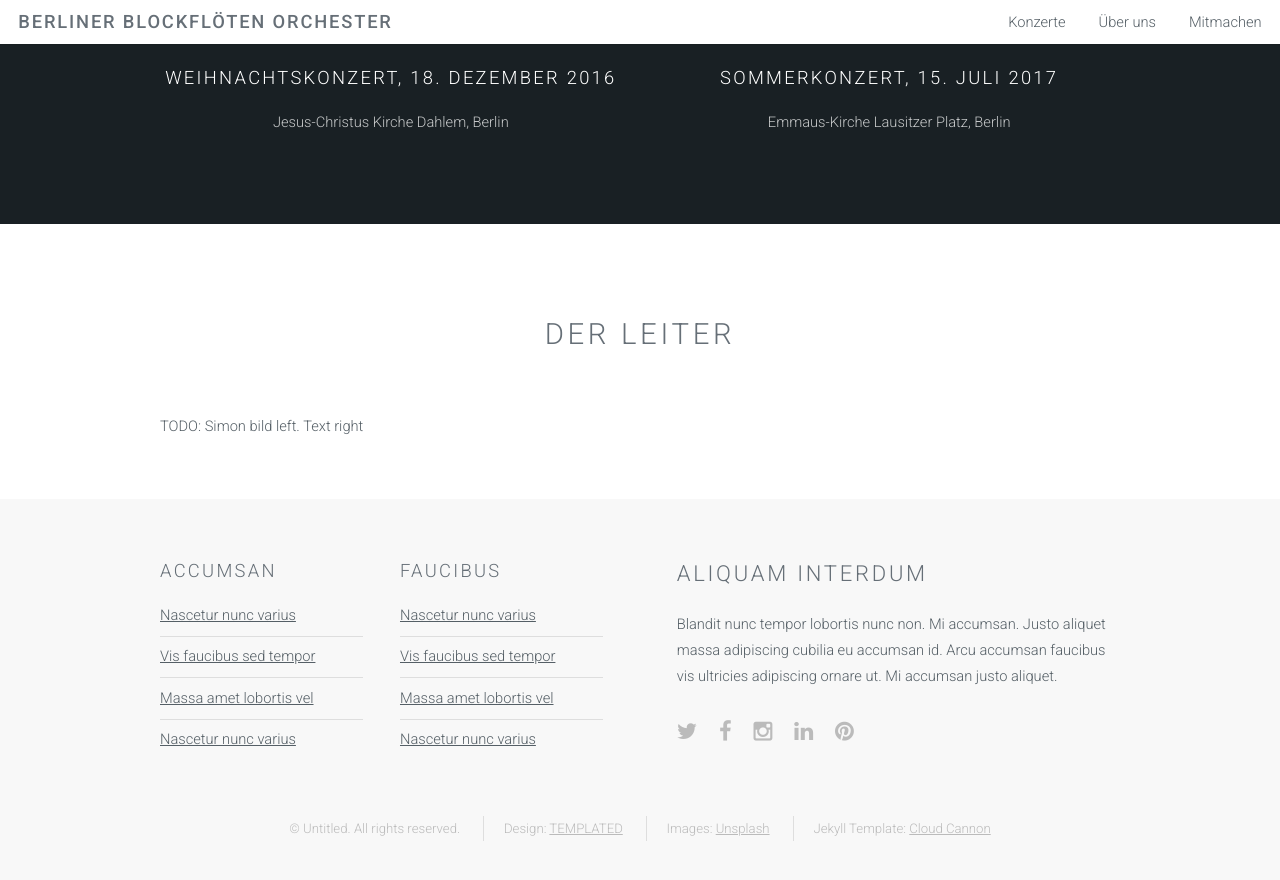
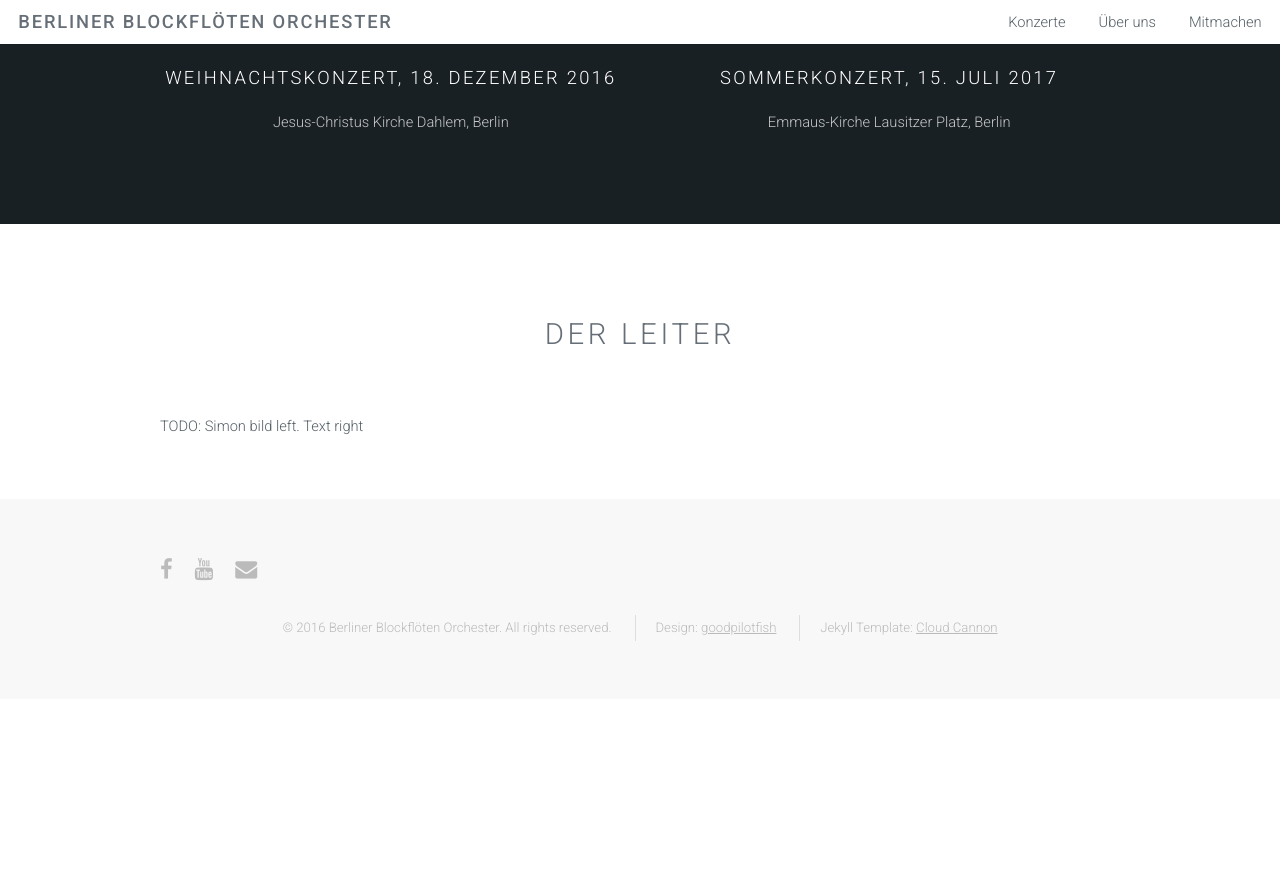
Before and after one commit to old-jekyll-templates/Ion-Jekyll-Theme, a Jekyll site: the page built from index.html, in a window 1280 px wide and 900 px high, scrolled down 1145 px. Shown: the top 880 px of the window. Built offline with Jekyll 4.4.1, drawn with Linux system fonts in a browser that asks for light colours; after the commit the page ends 1844 px from its top, so only the background shows below that.

Commit message:
reduce foot. Still: center bug

```diff
--- a/_includes/footer.html
+++ b/_includes/footer.html
@@ -1,45 +1,16 @@
 <!-- Footer -->
 <footer id="footer">
     <div class="container">
-        <div class="row double">
-            <div class="6u">
-                <div class="row collapse-at-2">
-                    <div class="6u">
-                        <h3>Accumsan</h3>
-                        <ul class="alt">
-                            <li><a href="#">Nascetur nunc varius</a></li>
-                            <li><a href="#">Vis faucibus sed tempor</a></li>
-                            <li><a href="#">Massa amet lobortis vel</a></li>
-                            <li><a href="#">Nascetur nunc varius</a></li>
-                        </ul>
-                    </div>
-                    <div class="6u">
-                        <h3>Faucibus</h3>
-                        <ul class="alt">
-                            <li><a href="#">Nascetur nunc varius</a></li>
-                            <li><a href="#">Vis faucibus sed tempor</a></li>
-                            <li><a href="#">Massa amet lobortis vel</a></li>
-                            <li><a href="#">Nascetur nunc varius</a></li>
-                        </ul>
-                    </div>
-                </div>
-            </div>
-            <div class="6u">
-                <h2>Aliquam Interdum</h2>
-                <p>Blandit nunc tempor lobortis nunc non. Mi accumsan. Justo aliquet massa adipiscing cubilia eu accumsan id. Arcu accumsan faucibus vis ultricies adipiscing ornare ut. Mi accumsan justo aliquet.</p>
+      <div class="6u">
                 <ul class="icons">
-                    <li><a href="#" class="icon fa-twitter"><span class="label">Twitter</span></a></li>
-                    <li><a href="#" class="icon fa-facebook"><span class="label">Facebook</span></a></li>
-                    <li><a href="#" class="icon fa-instagram"><span class="label">Instagram</span></a></li>
-                    <li><a href="#" class="icon fa-linkedin"><span class="label">LinkedIn</span></a></li>
-                    <li><a href="#" class="icon fa-pinterest"><span class="label">Pinterest</span></a></li>
+                    <li><a href="http://facebook.com/Berliner-Blockfl%C3%B6ten-Orchester-BBO-539437959484635" class="icon fa-facebook"><span class="label">Facebook</span></a></li>
+                    <li><a href="https://youtube.com/channel/UCZqZoQhc6dwRziq2KbA0Ung" class="icon fa-youtube"><span class="label">Youtube</span></a></li>
+                    <li><a href="mailto:berlinerblockfloetenorchester@web.de" class="icon fa-envelope"><span class="label">Mail</span></a></li>
                 </ul>
-            </div>
         </div>
         <ul class="copyright">
-            <li>&copy; Untitled. All rights reserved.</li>
-            <li>Design: <a href="http://templated.co">TEMPLATED</a></li>
-            <li>Images: <a href="http://unsplash.com">Unsplash</a></li>
+            <li>&copy; 2016 Berliner Blockflöten Orchester. All rights reserved.</li>
+            <li>Design: <a href="https://github.com/goodpilotfish">goodpilotfish</a></li>
             <li>Jekyll Template: <a href="http://cloudcannon.com">Cloud Cannon</a></li>
         </ul>
     </div>
```
